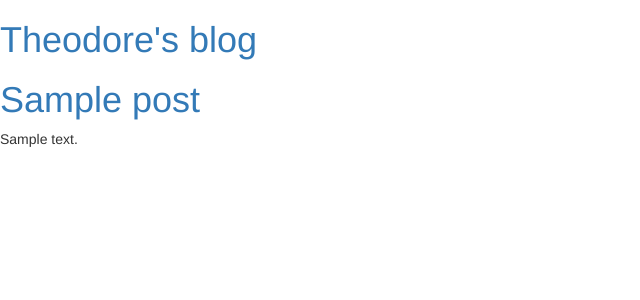
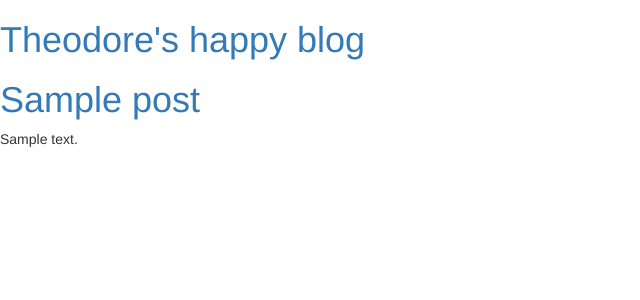
Before and after one commit to Tgb29/my-first-blog, a Django app: template blog/templates/blog/post_list.html in a window 1280 px wide. Shown: the top 300 px of the page, without its empty margins (0-640 px from the left). Run offline with Django 3.2, Linux system fonts and the light colour scheme; the template is opened without the code that fills it: values that come from a table or form of the project are taken from there, others are empty; tables that the repository leaves empty hold one stand-in row (values such as "Sample post"); some libraries are stand-ins or nearby versions.

Commit message:
lets try again

```diff
--- a/blog/templates/blog/post_list.html
+++ b/blog/templates/blog/post_list.html
@@ -7,7 +7,7 @@
     </head>
     <body>
         <div>
-            <h1><a href="/">Theodore's blog</a></h1>
+            <h1><a href="/">Theodore's happy blog</a></h1>
         </div>
 
         {% for post in posts %}
```
